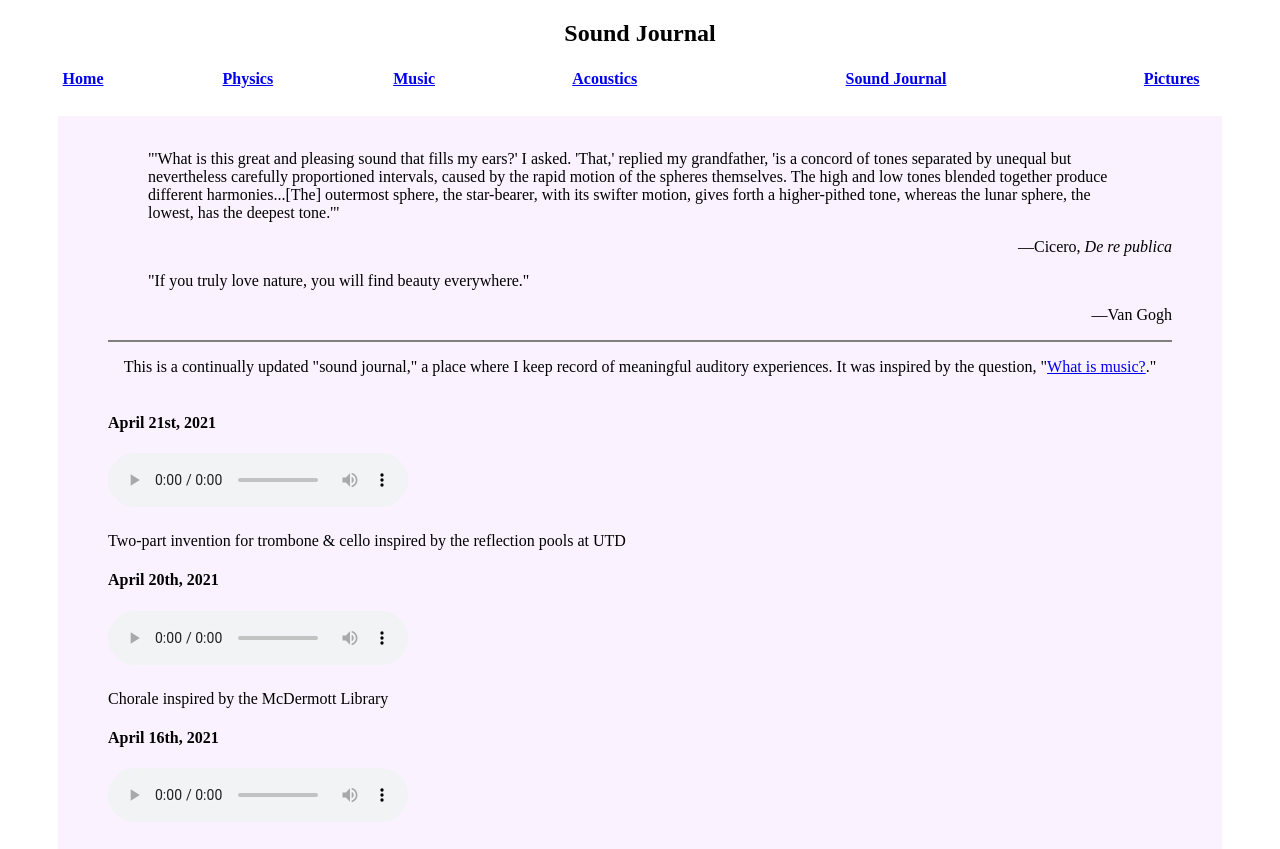
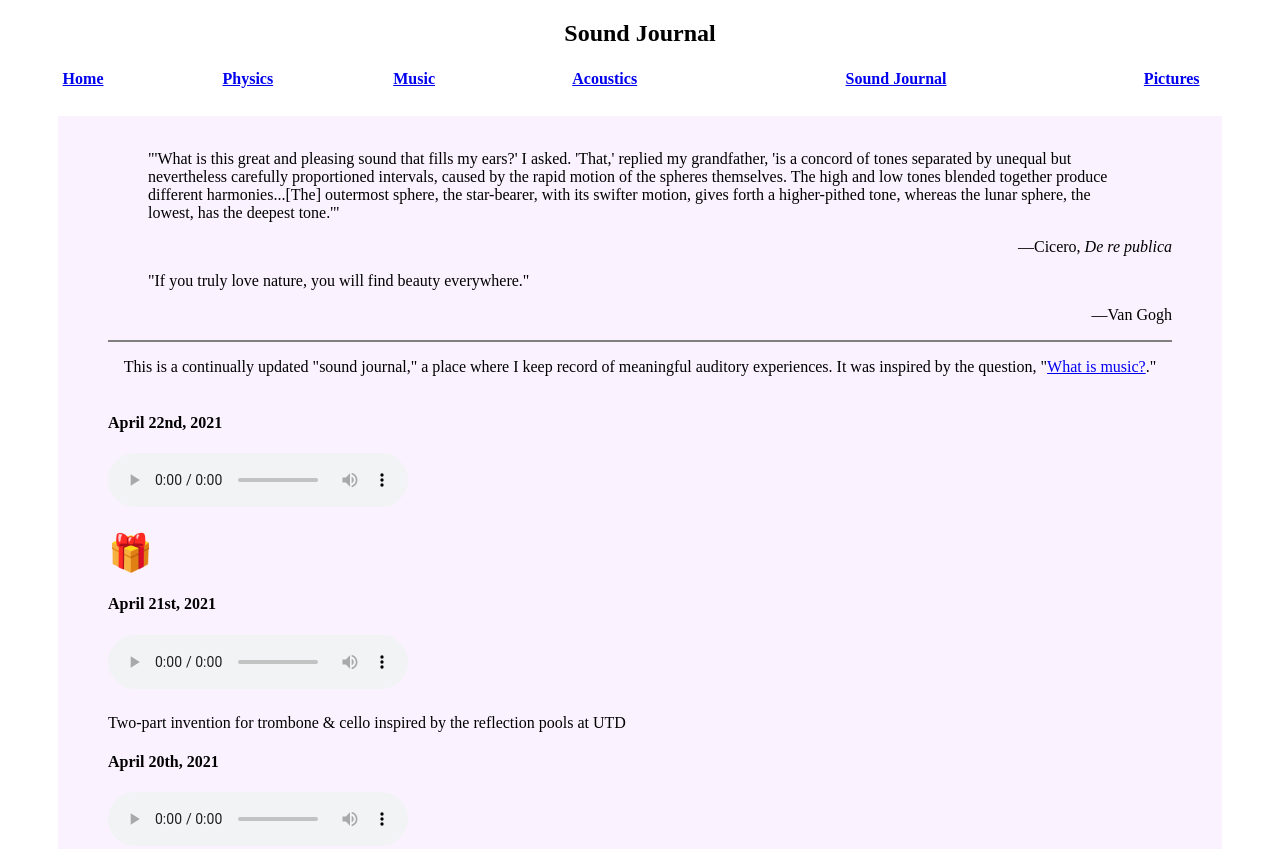
Before and after one commit to cag170030/chirag, a plain HTML site: page soundjournal.html in a window 1280 px wide. Shown: the top 849 px of the page. Drawn offline with Linux system fonts and the light colour scheme.

Commit message:
Update soundjournal.html

```diff
--- a/soundjournal.html
+++ b/soundjournal.html
@@ -230,12 +230,13 @@ div {
 <h4><audio controls><source src=".mp3" type="audio/mpeg"></audio></h4>
 <span style='font-size:36px;'>&#;</span>
 <br>
+-->
 
-<h4>Month dateth, 2021</h4>
-<h4><audio controls><source src=".mp3" type="audio/mpeg"></audio></h4>
-<span style='font-size:36px;'>&#;</span>
+<h4>April 22nd, 2021</h4>
+<h4><audio controls><source src="4222021.mp3" type="audio/mpeg"></audio></h4>
+<span style='font-size:36px;'>&#127873;</span>
 <br>
--->
+
 <h4>April 21st, 2021</h4>
 <h4><audio controls><source src="04212021.mp3" type="audio/mpeg"></audio></h4>
 Two-part invention for trombone & cello inspired by the reflection pools at UTD
```
